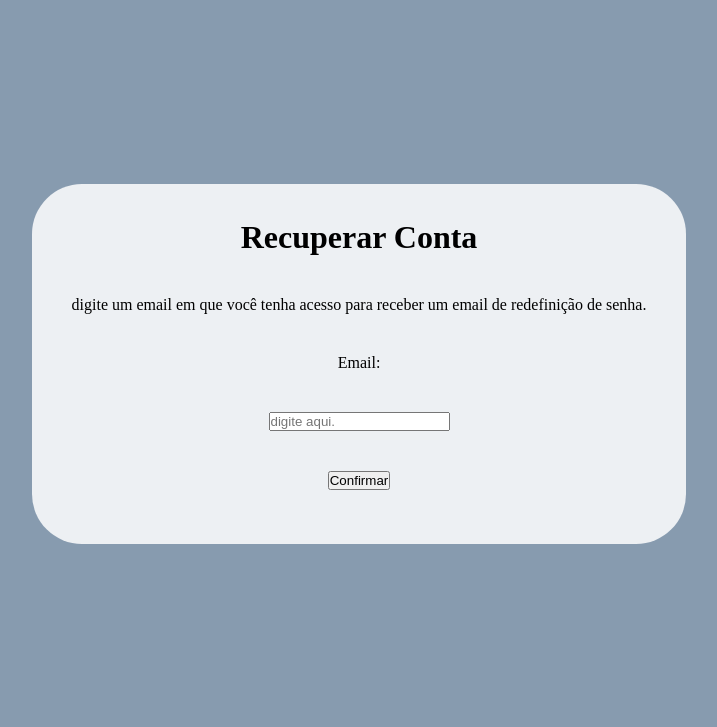
After one commit to maymarquee/ABNT_Model, a Django app: page /recuperar_conta/ in a window 1280 px wide. The commit adds this page. Shown: the top 727 px of the page, without its empty margins (281-998 px from the left). Run offline with Django 5.2, Linux system fonts and the light colour scheme.

Commit message:
lógica para enviar emails criada.

```diff
--- a/abnt_model/urls.py
+++ b/abnt_model/urls.py
@@ -10,5 +10,6 @@ urlpatterns = [
     path("perfil/editar", views.perfil_editar, name="perfil_editar"),
     path("login/", views.login_view, name="login"),
     path("logout/", views.desconectar, name="desconectar"),
-    path("cadastro/", views.cadastro, name="cadastro")
+    path("cadastro/", views.cadastro, name="cadastro"),
+    path("recuperar_conta/", views.recuperar_conta, name="recuperar_conta")
 ]
--- a/abnt_model/views.py
+++ b/abnt_model/views.py
@@ -4,10 +4,13 @@ from django.contrib.auth.models import User
 from django.contrib.auth import authenticate, login,logout,  update_session_auth_hash
 from django.contrib.auth.decorators import login_required
 from django.contrib import messages
+from django.core.mail import send_mail
+from setup import settings
+from django.contrib.auth.tokens import PasswordResetTokenGenerator
+
 
 def index(request):
     autenticado = request.user.is_authenticated
-    print(f'autenticado:{autenticado}')
     context={
         "autenticado":autenticado
     }
@@ -57,6 +60,41 @@ def perfil_editar(request):
     else:
         return render(request, 'abnt_model/perfil_editar.html', context)
 
+
+def recuperar_conta(request):
+
+    # todo: falta colocar um link na mensagem para enviar para uma pagina de redefinir senha.
+    # ! fazer tratamento de erros, em caso do email não existir
+
+    if request.method == "POST":
+        email = request.POST.get("email")
+
+        if User.objects.filter(email__exact=email).exists():
+            gerador_de_token = PasswordResetTokenGenerator()
+            user = User.objects.get(email=email)
+            token = gerador_de_token.make_token(user)
+            username = user.username
+            context = {
+                "status_de_envio": True,
+                "username":username,
+                "token":token
+            }
+
+            send_mail(
+                subject="Redefinição de senha",
+                message="Uma requisição de redefinição de senha foi feita no site MedConnect para a conta vinculada a este email, para prosseguir com a redefinição basta acessar o seguinte. Caso a requisição não tenha sido feita por você por favor ignore este email.",
+                from_email=settings.EMAIL_HOST_USER,
+                recipient_list=[email]
+            )
+
+            return render(request, 'abnt_model/recuperar_conta.html',context)
+        else:
+            return render(request, 'abnt_model/recuperar_conta.html')
+
+    return render(request, 'abnt_model/recuperar_conta.html', context={"status_de_envio": False})
+
+
+
 def perfil(request):
     context = {
         "nome": request.user.first_name,
@@ -67,15 +105,11 @@ def perfil(request):
 
 
 def login_view(request):
-    print('teste')
     if request.method == "POST":
         email = request.POST.get("email")
         senha = request.POST.get("senha")
         user = authenticate(username=email,password=senha)
-        print('O POST FUNCIONOU EM LOGIN')
-        print(user)
         if user is not None:
-            print('logado')
             login(request,user)
             return redirect('index')
         else:
--- a/templates/abnt_model/login.html
+++ b/templates/abnt_model/login.html
@@ -57,7 +57,7 @@
                         </div>
                     </div>
                     <div class="container-texto-esqueceu">
-                        <p class="texto-esqueceu"> <a class="texto-esqueceu" href="#">Esqueceu a senha?</a></p>
+                        <p class="texto-esqueceu"> <a class="texto-esqueceu" href="{% url 'recuperar_conta' %}">Esqueceu a senha?</a></p>
                     </div>
                 </div>
                 <input class="botao-entrar" type="submit" value="ENTRAR">
--- /dev/null
+++ b/templates/abnt_model/recuperar_conta.html
@@ -0,0 +1,34 @@
+<!DOCTYPE html>
+{% load static%}
+<html lang="en">
+  <head>
+    <meta charset="UTF-8" />
+    <meta name="viewport" content="width=device-width, initial-scale=1.0" />
+    <link rel="shortcut icon" href="{% static '../static/img/ICONS_OO-removebg-preview.webp' %}" type="image/x-icon">
+    <link rel="stylesheet" href="../../static/styles/perfil.css" />
+    <title>ABNT Model</title>
+  </head>
+<body>
+
+    <form action="{% url 'recuperar_conta' %}" method="POST">
+        {% csrf_token %}
+        <div id="forma">
+            <div id="componentes">
+                {% if status_de_envio == False%}
+
+                <h1>Recuperar Conta</h1>
+                <p>digite um email em que você tenha acesso para receber um email de redefinição de senha.</p>
+                <label for="email">Email:</label>
+                <input name="email" type="email" id="email" placeholder="digite aqui.">
+                <button type="submit">Confirmar</button>
+
+                {% else %}
+                <p> o email foi enviado com sucesso para {{ username }}, cheque sua caixa postal.</p>
+
+                {% endif %}
+            </div>
+        </div>
+    </form>
+
+</body>
+</html>
```
Also changed, not shown: setup/settings.py (+11 -0 lines), db.sqlite3.
